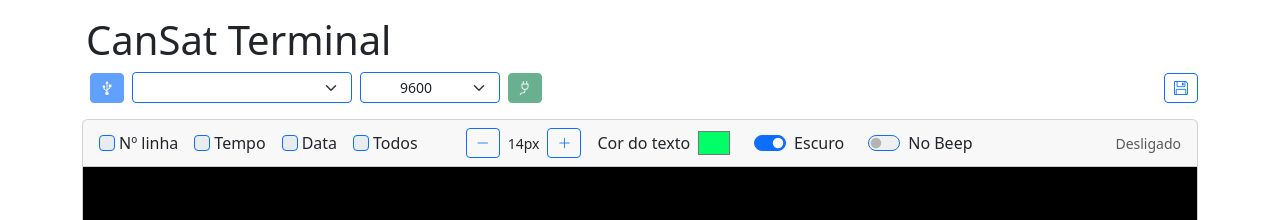
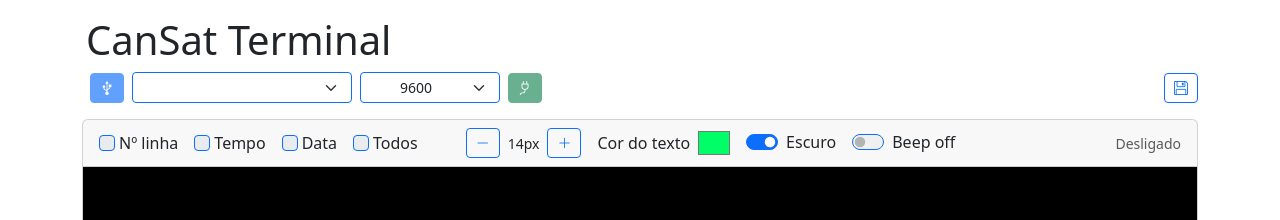
Before and after one commit to dcota/serial-raw-terminal, a Vue app in the folder renderer/: page / in a window 1280 px wide. Shown: the top 220 px of the page. Built offline with nearby package versions, Linux system fonts and the light colour scheme.

Commit message:
fix layout (minor)

```diff
--- a/renderer/src/App.vue
+++ b/renderer/src/App.vue
@@ -243,7 +243,7 @@
             </div>
 
             <!-- Dark/Light -->
-            <div class="form-check form-switch m-0 ms-2">
+            <div class="form-check form-switch">
               <input
                 class="form-check-input"
                 type="checkbox"
@@ -255,7 +255,7 @@
               }}</label>
             </div>
             <!-- Beep switch -->
-            <div class="form-check form-switch m-0 ms-2">
+            <div class="form-check form-switch">
               <input
                 class="form-check-input"
                 type="checkbox"
@@ -265,7 +265,7 @@
                 data-bs-title="Emitir beep em cada linha"
               />
               <label class="form-check-label" for="beepSwitch">{{
-                beepOn ? "Beep" : "No Beep"
+                beepOn ? "Beep on" : "Beep off"
               }}</label>
             </div>
           </div>
```
